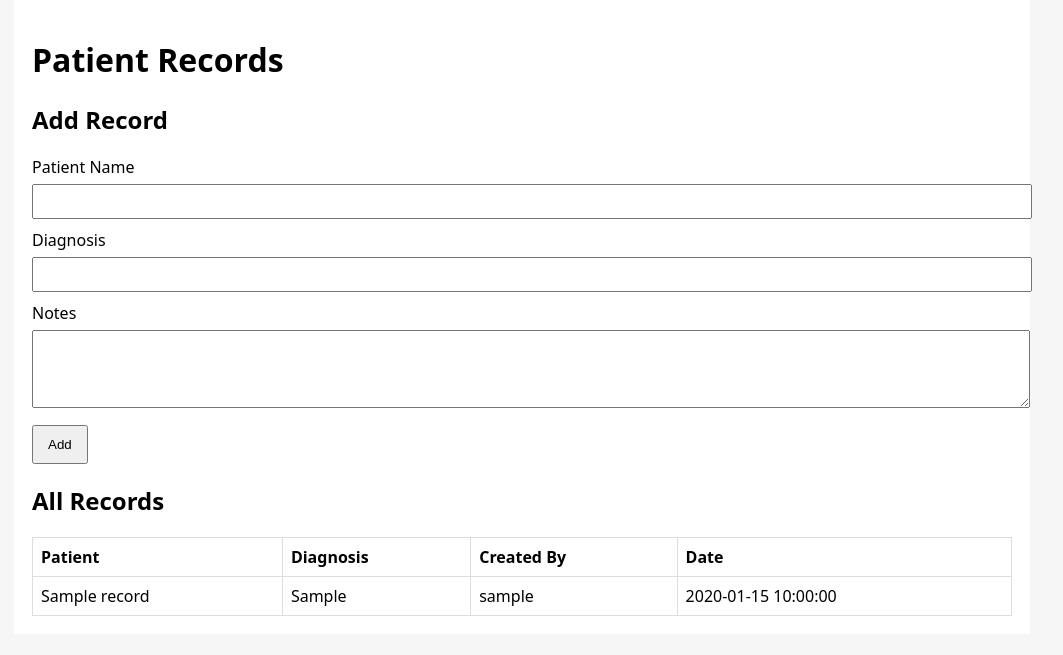
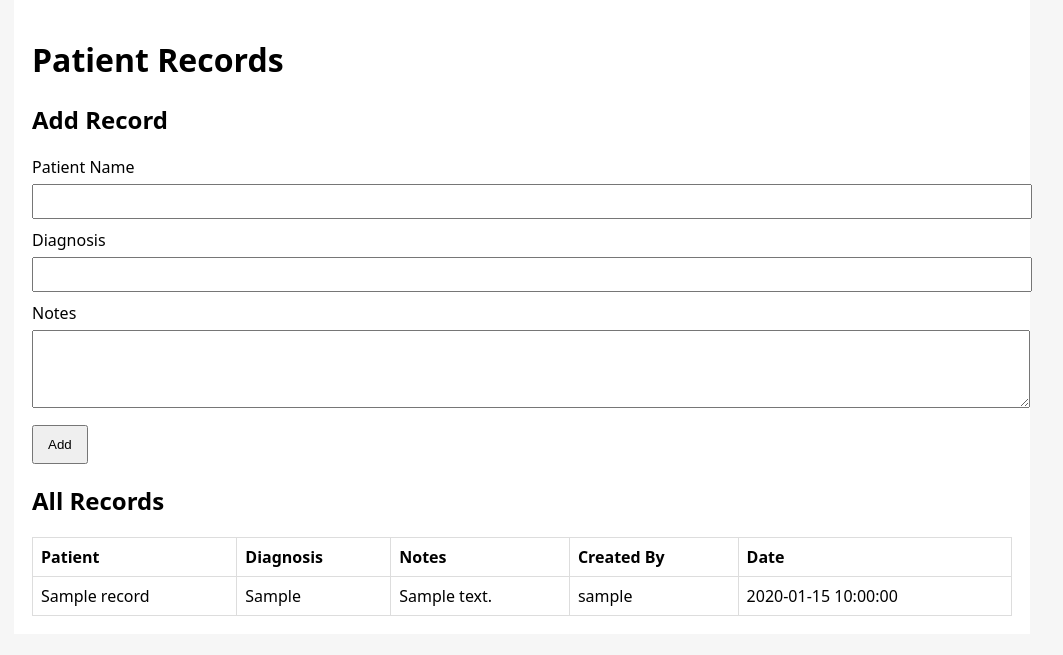
Before and after one commit to bedda-wm/healthcurealpha-secure-portal, a Flask app: page /patients in a window 1280 px wide. Shown: the part 47-702 px from the top of the page, without its empty margins (118-1181 px from the left). Run offline with Flask 3, Linux system fonts and the light colour scheme; a user stored in the database is signed in; tables that the repository leaves empty hold one stand-in row (values such as "Sample post"); some libraries are stand-ins or nearby versions.

Commit message:
Added 'Notes' column to patients table

```diff
--- a/templates/patients.html
+++ b/templates/patients.html
@@ -18,6 +18,7 @@
   <tr>
     <th>Patient</th>
     <th>Diagnosis</th>
+    <th>Notes</th>
     <th>Created By</th>
     <th>Date</th>
   </tr>
@@ -25,6 +26,7 @@
   <tr>
     <td>{{ r.patient_name }}</td>
     <td>{{ r.diagnosis }}</td>
+    <td>{{ r.notes }}</td>
     <td>{{ r.created_by.username }}</td>
     <td>{{ r.created_at }}</td>
   </tr>
```
